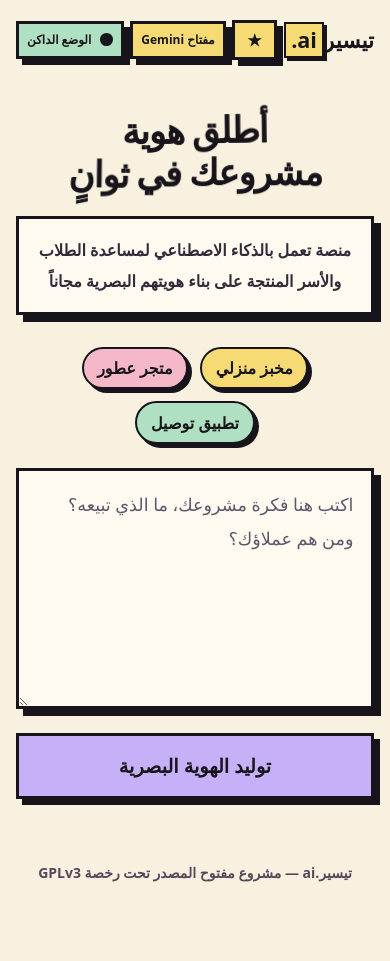
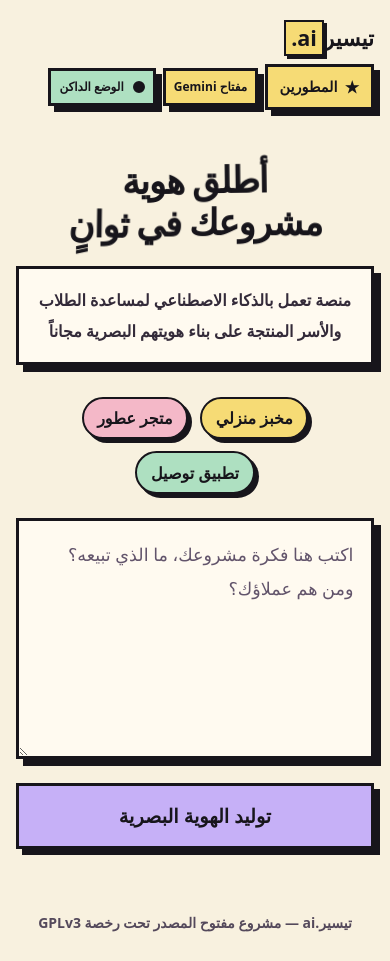
Before and after one commit to hussamdev064/Taysir.ai, a plain HTML site: page index.html in a window 390 px wide. Before the commit the page ends 911 px from the top, so only its background shows below. Drawn offline with nearby package versions, Linux system fonts and the light colour scheme.

Commit message:
feat: relabel credits button to المطورين and keep it visible on mobile

```diff
--- a/index.html
+++ b/index.html
@@ -14,17 +14,17 @@
   <script>
     tailwind.config = { darkMode: "class" };
   </script>
-  <link rel="stylesheet" href="style.css?v=14">
-  <script src="script.js?v=14" defer></script>
+  <link rel="stylesheet" href="style.css?v=15">
+  <script src="script.js?v=15" defer></script>
 </head>
 <body class="min-h-screen font-sans">
   <header id="site-header" class="no-print">
     <div class="mx-auto flex max-w-6xl items-center justify-between px-4 py-5 sm:px-6 sm:py-7">
       <a href="./" class="brand" aria-label="تيسير.ai — الصفحة الرئيسية">تيسير<span dir="ltr">.ai</span></a>
       <div class="header-actions">
-        <button id="credits-button" class="brutal-button credits-button no-print" type="button" aria-haspopup="dialog" aria-controls="credits-dialog" aria-label="الشكر والتقدير">
+        <button id="credits-button" class="brutal-button credits-button no-print" type="button" aria-haspopup="dialog" aria-controls="credits-dialog" aria-label="المطورين">
           <span class="credits-star" aria-hidden="true">★</span>
-          <span class="credits-label">الشكر والتقدير</span>
+          <span class="credits-label">المطورين</span>
         </button>
         <button id="api-key-button" class="brutal-button api-key-button no-print" type="button" aria-haspopup="dialog" aria-controls="api-key-dialog" aria-label="إضافة مفتاح Gemini">مفتاح Gemini</button>
         <button id="theme-toggle" class="brutal-button theme-toggle" type="button" aria-pressed="false">
--- a/style.css
+++ b/style.css
@@ -61,9 +61,10 @@ html.dark .theme-symbol { background: var(--yellow); }
 
 @media (max-width: 420px) {
   .brand { font-size: 1.35rem; }
-  .header-actions { gap: 0.4rem; }
+  #site-header > div { flex-wrap: wrap; row-gap: 0.5rem; }
+  .header-actions { flex-wrap: wrap; justify-content: flex-end; gap: 0.4rem; }
   .api-key-button, .theme-toggle, .credits-button { padding: 0.45rem 0.5rem; font-size: 0.75rem; }
-  .credits-label { position: absolute; width: 1px; height: 1px; padding: 0; margin: -1px; overflow: hidden; clip-path: inset(50%); white-space: nowrap; }
+  .credits-button { gap: 0.3rem; padding: 0.4rem 0.45rem; font-size: 0.7rem; }
   .theme-symbol { width: 0.8rem; height: 0.8rem; }
 }
 
```
Also changed, not shown: 6 other files.
